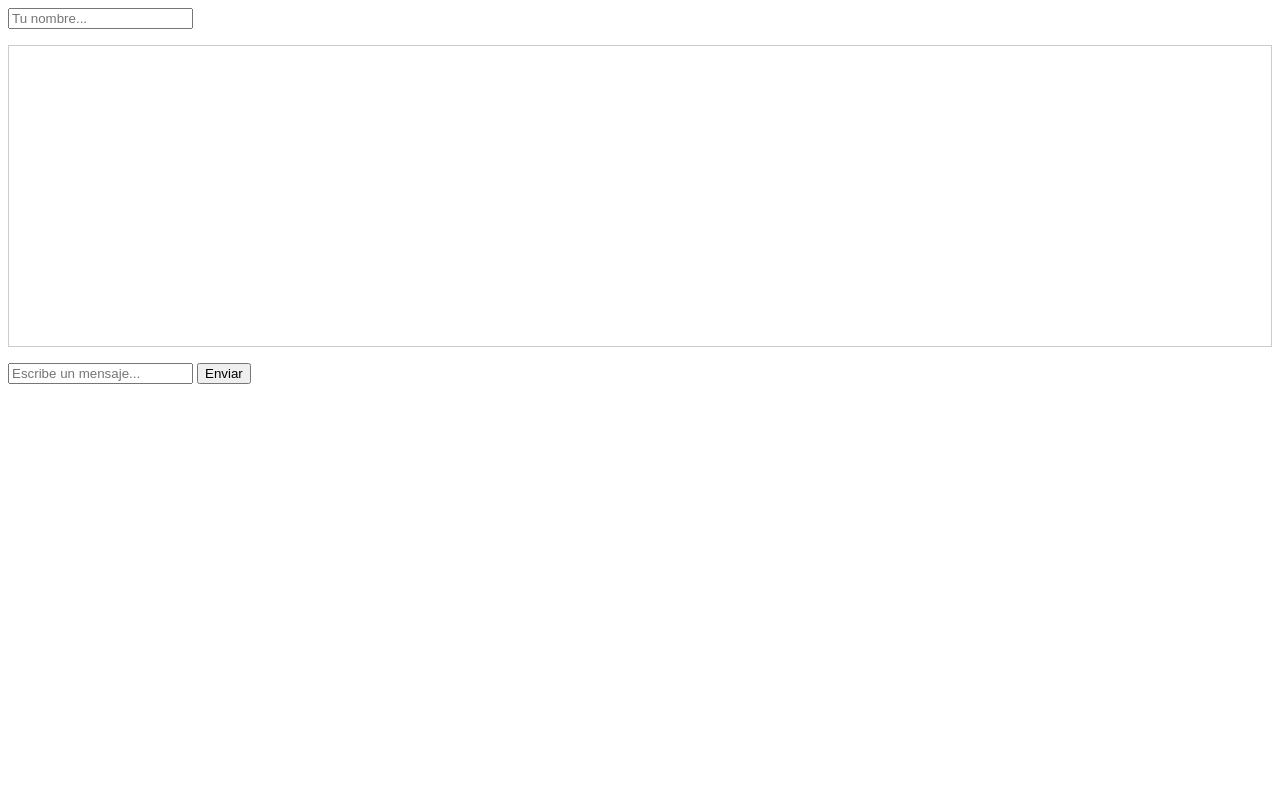
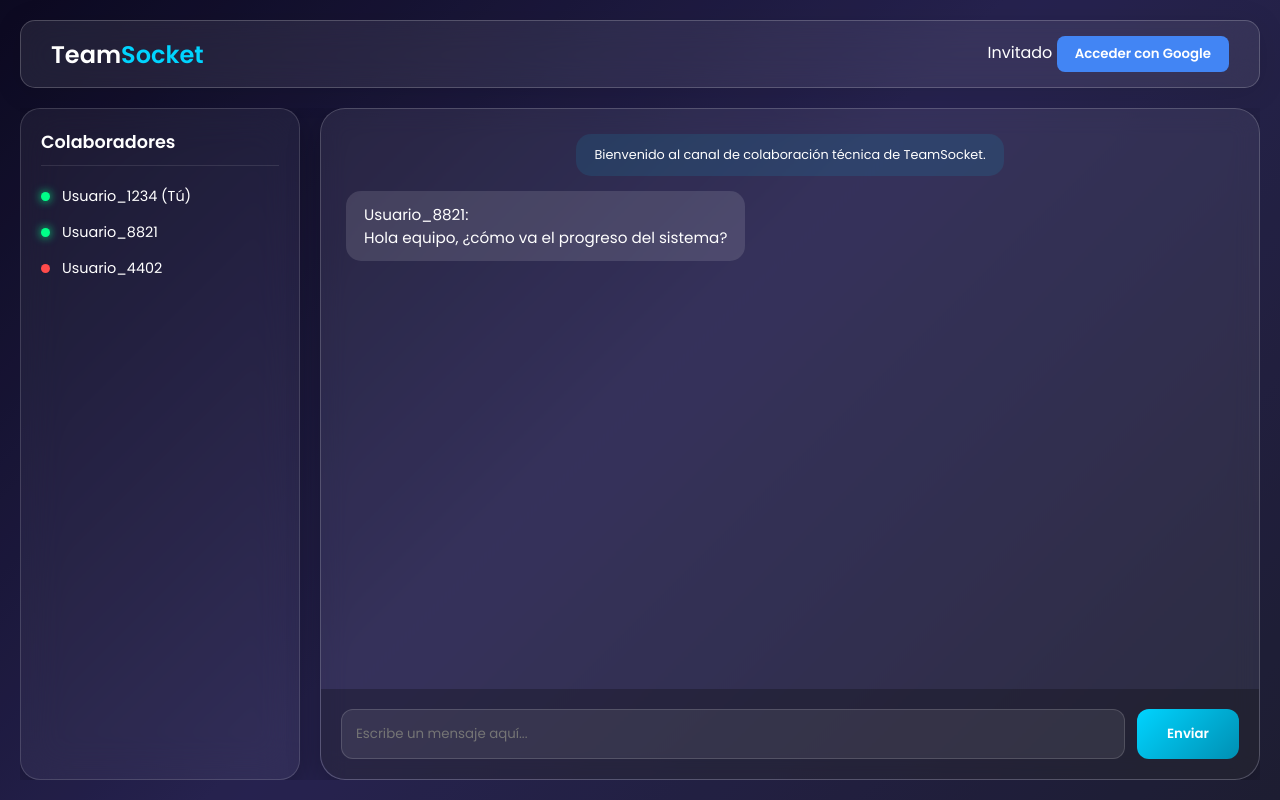
Before and after one commit to Fer-Pizar/TeamSocket, a website: page public/index.html in a window 1280 px wide. Drawn offline with nearby package versions, Linux system fonts and the light colour scheme.

Commit message:
DISEÑO TEAM_SOCKET FINALIZADO

```diff
--- a/public/index.html
+++ b/public/index.html
@@ -1,8 +1,48 @@
-<div id="chat-container">
-    <input type="text" id="usernameInput" placeholder="Tu nombre...">
-    <ul id="messages" style="height: 300px; overflow-y: auto; border: 1px solid #ccc;">
-        </ul>
-    <input type="text" id="messageInput" placeholder="Escribe un mensaje...">
-    <button onclick="sendMessage()">Enviar</button>
-</div>
-<script src="app.js"></script>
+<!DOCTYPE html>
+<html lang="es">
+<head>
+    <meta charset="UTF-8">
+    <meta name="viewport" content="width=device-width, initial-scale=1.0">
+    <title>TeamSocket | Chat Corporativo</title>
+    <link rel="stylesheet" href="style.css">
+</head>
+<body>
+    <div class="app-wrapper">
+        <header class="navbar">
+            <div class="logo">Team<span>Socket</span></div>
+            <div class="user-auth">
+                <span id="user-name">Invitado</span>
+                <button class="login-btn">Acceder con Google</button>
+            </div>
+        </header>
+
+        <main class="main-container">
+            <aside class="sidebar">
+                <h3>Colaboradores</h3>
+                <ul id="user-list">
+                    <li><span class="status online"></span> Usuario_1234 (Tú)</li>
+                    <li><span class="status online"></span> Usuario_8821</li>
+                    <li><span class="status offline"></span> Usuario_4402</li>
+                </ul>
+            </aside>
+
+            <section class="chat-container">
+                <div id="chat-messages" class="messages-area">
+                    <div class="message system">Bienvenido al canal de colaboración técnica de TeamSocket.</div>
+                    <div class="message other">
+                        <span class="sender">Usuario_8821:</span>
+                        <p>Hola equipo, ¿cómo va el progreso del sistema?</p>
+                    </div>
+                </div>
+
+                <form id="chat-form" class="input-group">
+                    <input type="text" id="message-input" placeholder="Escribe un mensaje aquí..." required>
+                    <button type="submit" id="send-btn">Enviar</button>
+                </form>
+            </section>
+        </main>
+    </div>
+    <script src="/socket.io/socket.io.js"></script>
+    <script src="script.js"></script>
+</body>
+</html>
--- a/public/style.css
+++ b/public/style.css
@@ -0,0 +1,153 @@
+@import url('https://fonts.googleapis.com/css2?family=Poppins:wght@300;400;600&display=swap');
+
+* {
+    margin: 0;
+    padding: 0;
+    box-sizing: border-box;
+    font-family: 'Poppins', sans-serif;
+}
+
+body {
+    background: linear-gradient(135deg, #0f0c29, #302b63, #24243e);
+    height: 100vh;
+    overflow: hidden;
+}
+
+.app-wrapper {
+    display: flex;
+    flex-direction: column;
+    height: 100vh;
+    padding: 20px;
+    background: rgba(0, 0, 0, 0.2);
+}
+
+.navbar {
+    display: flex;
+    justify-content: space-between;
+    align-items: center;
+    padding: 15px 30px;
+    background: rgba(255, 255, 255, 0.08);
+    backdrop-filter: blur(15px);
+    border-radius: 15px;
+    border: 1px solid rgba(255, 255, 255, 0.2);
+    margin-bottom: 20px;
+    color: white;
+    box-shadow: 0 4px 30px rgba(0, 0, 0, 0.1);
+}
+
+.logo { font-weight: 600; font-size: 1.5rem; }
+.logo span { color: #00d4ff; }
+
+.login-btn {
+    background: #4285F4;
+    color: white;
+    border: none;
+    padding: 8px 18px;
+    border-radius: 8px;
+    cursor: pointer;
+    font-weight: 600;
+    transition: 0.3s ease;
+}
+
+.main-container {
+    display: flex;
+    flex: 1;
+    gap: 20px;
+    overflow: hidden;
+}
+
+.sidebar {
+    width: 280px;
+    background: rgba(255, 255, 255, 0.05);
+    backdrop-filter: blur(20px);
+    border-radius: 20px;
+    border: 1px solid rgba(255, 255, 255, 0.15);
+    padding: 20px;
+    color: white;
+    box-shadow: 0 8px 32px rgba(0, 0, 0, 0.3);
+}
+
+.sidebar h3 {
+    margin-bottom: 20px;
+    font-size: 1.1rem;
+    border-bottom: 1px solid rgba(255,255,255,0.1);
+    padding-bottom: 10px;
+}
+
+#user-list li {
+    margin-bottom: 15px;
+    display: flex;
+    align-items: center;
+    font-size: 0.9rem;
+    transition: 0.3s;
+}
+
+#user-list li:hover { transform: translateX(5px); color: #00d4ff; }
+
+.chat-container {
+    flex: 1;
+    background: rgba(255, 255, 255, 0.07);
+    backdrop-filter: blur(12px);
+    border-radius: 25px;
+    border: 1px solid rgba(255, 255, 255, 0.18);
+    display: flex;
+    flex-direction: column;
+    box-shadow: 0 8px 32px rgba(0, 0, 0, 0.3);
+}
+
+.messages-area {
+    flex: 1;
+    padding: 25px;
+    overflow-y: auto;
+    color: white;
+    display: flex;
+    flex-direction: column;
+}
+
+.message {
+    margin-bottom: 15px;
+    padding: 12px 18px;
+    border-radius: 15px;
+    max-width: 65%;
+    font-size: 0.95rem;
+}
+.message.other { background: rgba(255, 255, 255, 0.12); align-self: flex-start; }
+.message.system {
+    background: rgba(0, 212, 255, 0.1);
+    align-self: center;
+    text-align: center;
+    font-size: 0.8rem;
+}
+
+.input-group {
+    padding: 20px;
+    display: flex;
+    gap: 12px;
+    background: rgba(0, 0, 0, 0.25);
+    border-bottom-left-radius: 25px;
+    border-bottom-right-radius: 25px;
+}
+
+.input-group input {
+    flex: 1;
+    padding: 14px;
+    border-radius: 12px;
+    border: 1px solid rgba(255,255,255,0.15);
+    background: rgba(255,255,255,0.08);
+    color: white;
+    outline: none;
+}
+
+.input-group button {
+    background: linear-gradient(135deg, #00d4ff, #008fb3);
+    color: #fff;
+    border: none;
+    padding: 0 30px;
+    border-radius: 12px;
+    font-weight: 600;
+    cursor: pointer;
+}
+
+.status { height: 9px; width: 9px; border-radius: 50%; margin-right: 12px; display: inline-block; }
+.online { background: #00ff88; box-shadow: 0 0 10px #00ff88; }
+.offline { background: #ff4b4b; }
```
